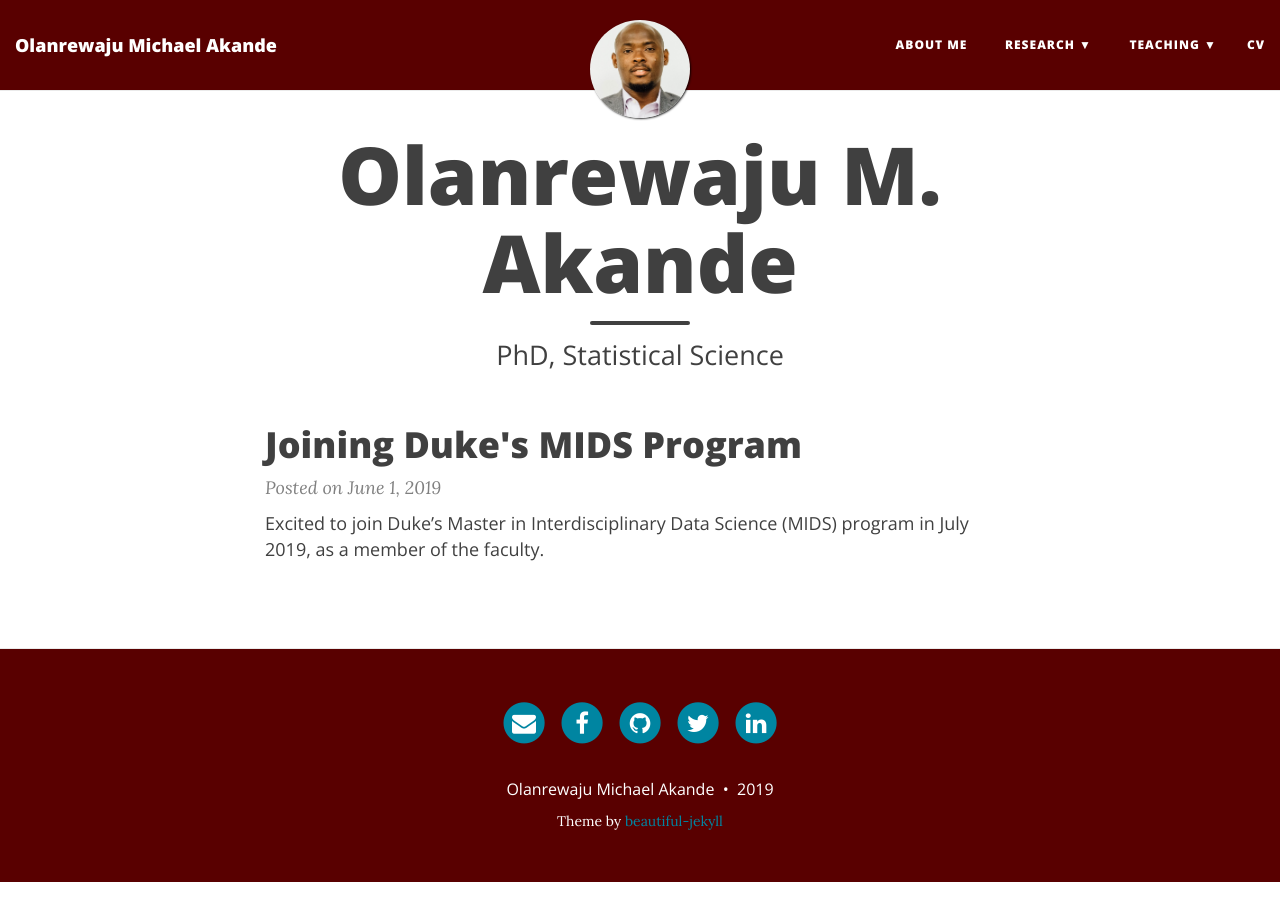
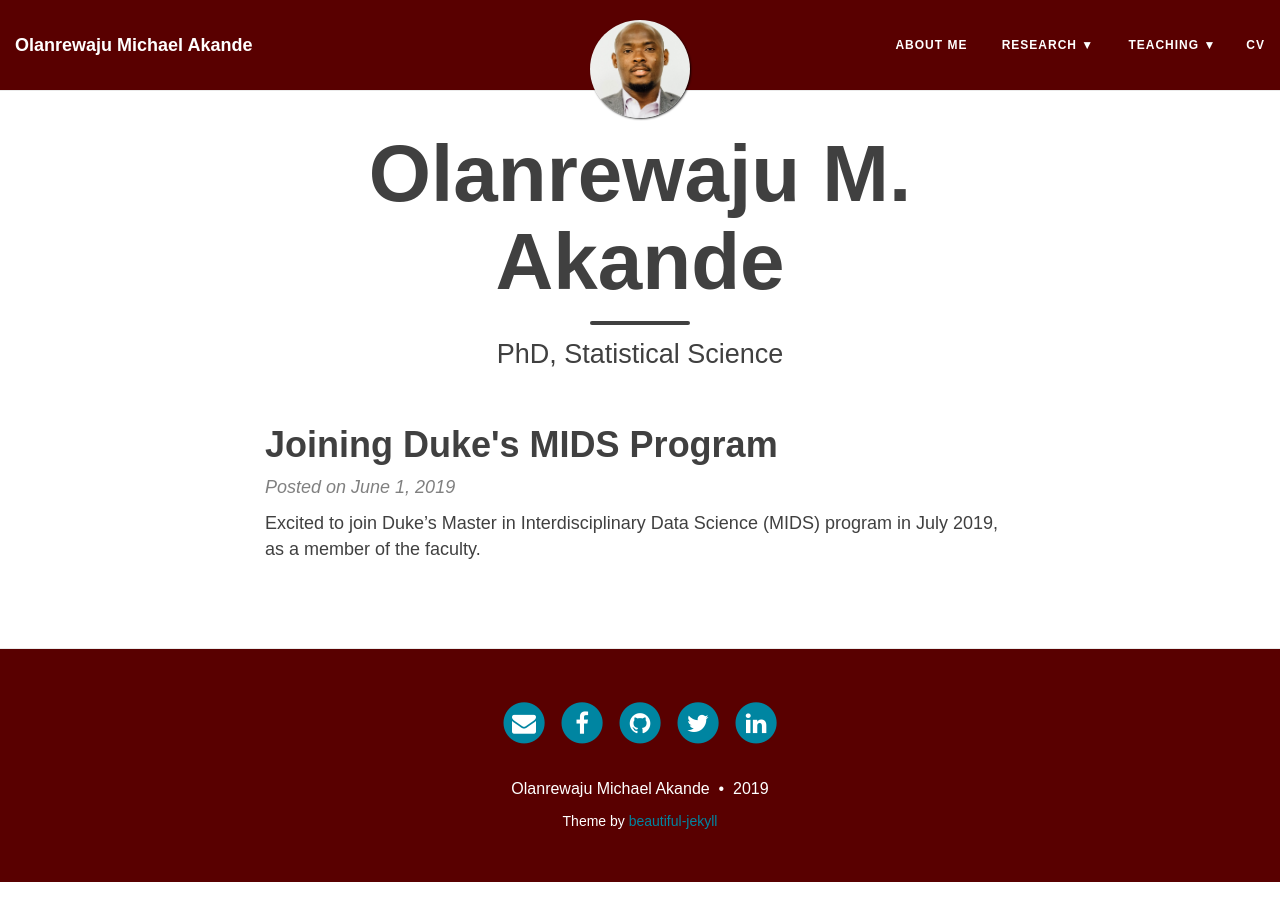
Before and after one commit to akandelanre/akandelanre.github.io, a Jekyll site: the page built from index.html, in a window 1280 px wide. Built offline with Jekyll 4.4.1, drawn with Linux system fonts in a browser that asks for light colours; nearby versions of some CDN libraries; the list of posts is cut into pages by our own code.

Commit message:
change font

```diff
--- a/css/main.css
+++ b/css/main.css
@@ -7,7 +7,7 @@ layout: null
 /* --- General --- */
 
 body {
-  font-family: 'Lora', 'Times New Roman', serif;
+  font-family: 'Century Gothic',Futura,'URW Gothic L',sans-serif;
   font-size: 18px;
   color: #404040;
   position: relative;
@@ -22,7 +22,7 @@ p {
   margin: 30px 0;
 }
 h1,h2,h3,h4,h5,h6 {
-  font-family: 'Open Sans', 'Helvetica Neue', Helvetica, Arial, sans-serif;
+  font-family: 'Century Gothic',Futura,'URW Gothic L',sans-serif;
   font-weight: 800;
 }
 a {
@@ -57,7 +57,7 @@ hr.small {
 }
 
 .main-explain-area {
-  font-family: 'Open Sans', 'Helvetica Neue', Helvetica, Arial, sans-serif;
+  font-family: 'Century Gothic',Futura,'URW Gothic L',sans-serif;
   padding: 15px inherit;
 }
 
@@ -108,7 +108,7 @@ img {
 .navbar-custom {
   background-color: {{ site.navbar-col }};
   border-bottom: 1px solid #EAEAEA;
-  font-family: 'Open Sans', 'Helvetica Neue', Helvetica, Arial, sans-serif;
+  font-family: 'Century Gothic',Futura,'URW Gothic L',sans-serif;
   {% if site.navbar-img %}
   background-image: url({{ site.navbar-img | relative_url }});
   background-attachment: fixed;
@@ -285,7 +285,7 @@ footer .list-inline {
   padding: 0;
 }
 footer .copyright {
-  font-family: 'Open Sans', 'Helvetica Neue', Helvetica, Arial, sans-serif;
+  font-family: 'Century Gothic',Futura,'URW Gothic L',sans-serif;
   text-align: center;
   margin-bottom: 0;
 }
@@ -351,7 +351,7 @@ footer .theme-by {
   margin: 0 0 10px;
 }
 .post-preview .post-entry {
-  font-family: 'Open Sans', 'Helvetica Neue', Helvetica, Arial, sans-serif;
+  font-family: 'Century Gothic',Futura,'URW Gothic L',sans-serif;
 }
 .post-entry-container {
   display: inline-block;
@@ -388,7 +388,7 @@ footer .theme-by {
 /* --- Tags --- */
 
 .blog-tags {
-  font-family: 'Open Sans', 'Helvetica Neue', Helvetica, Arial, sans-serif;
+  font-family: 'Century Gothic',Futura,'URW Gothic L',sans-serif;
   color: #999;
   font-size: 15px;
   margin-bottom: 30px;
@@ -481,7 +481,7 @@ footer .theme-by {
   font-size: 27px;
   line-height: 1.1;
   display: block;
-  font-family: 'Open Sans', 'Helvetica Neue', Helvetica, Arial, sans-serif;
+  font-family: 'Century Gothic',Futura,'URW Gothic L',sans-serif;
   font-weight: 300;
   margin: 10px 0 0;
 }
@@ -506,7 +506,7 @@ footer .theme-by {
   padding: 5px 10px;
   font-size: 11px;
   color: #EEE;
-  font-family: 'Open Sans', 'Helvetica Neue', Helvetica, Arial, sans-serif;
+  font-family: 'Century Gothic',Futura,'URW Gothic L',sans-serif;
   right: 0;
   bottom: 0;
   display: none;
@@ -590,7 +590,7 @@ footer .theme-by {
 /* --- Pager --- */
 
 .pager li a {
-  font-family: 'Open Sans', 'Helvetica Neue', Helvetica, Arial, sans-serif;
+  font-family: 'Century Gothic',Futura,'URW Gothic L',sans-serif;
   text-transform: uppercase;
   font-size: 14px;
   font-weight: 800;
@@ -764,7 +764,7 @@ td.gutter {
 }
 
 #full-tags-list {
-  font-family: 'Open Sans', 'Helvetica Neue', Helvetica, Arial, sans-serif;
+  font-family: 'Century Gothic',Futura,'URW Gothic L',sans-serif;
 }
 
 #full-tags-list .tag-entry {
```
